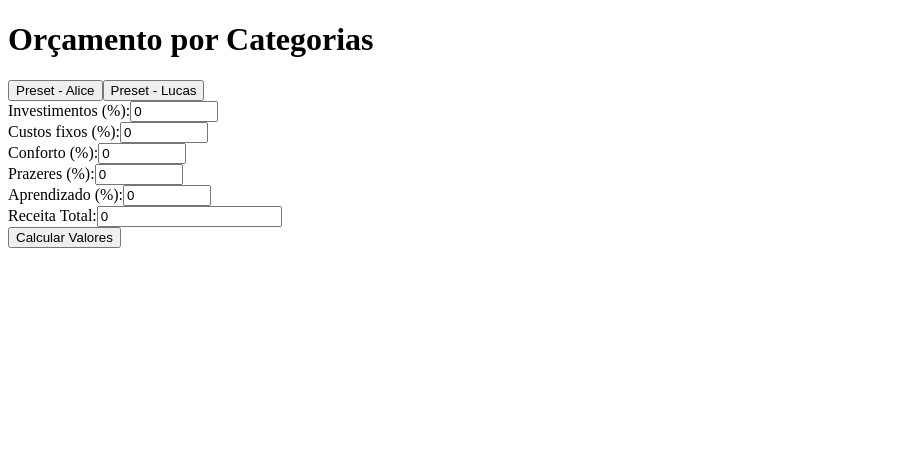
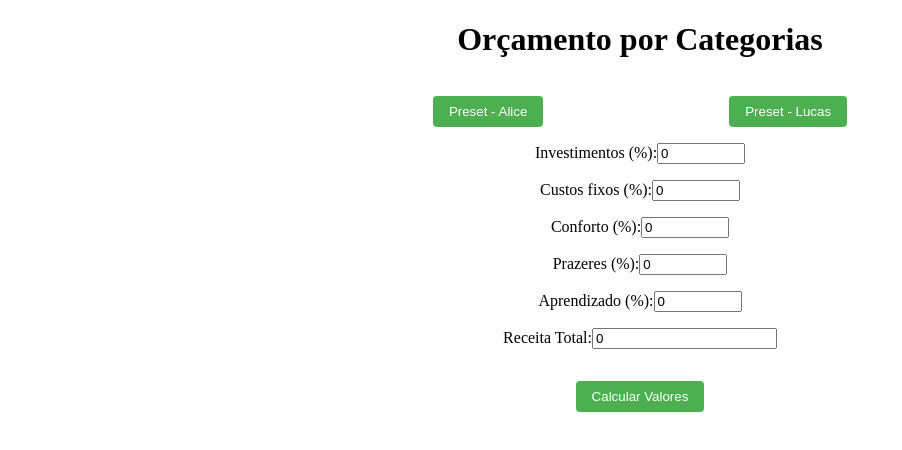
Before and after one commit to LucasCamposFerreira/financas, a Vue app: page / in a window 1280 px wide. Shown: the top 450 px of the page, without its empty margins (0-902 px from the left). Built offline with nearby package versions, Linux system fonts and the light colour scheme.

Commit message:
Update App.vue

```diff
--- a/src/App.vue
+++ b/src/App.vue
@@ -137,5 +137,68 @@ export default {
 </script>
 
 <style>
-/* Seus estilos anteriores podem permanecer os mesmos */
+#app {
+  max-width: 600px;
+  margin: 0 auto;
+  text-align: center;
+}
+
+.presets {
+  display: flex;
+  justify-content: space-around;
+  margin-bottom: 1rem;
+}
+
+form div {
+  margin-bottom: 1rem;
+}
+
+.card-resultados {
+  display: flex;
+  justify-content: space-around;
+  margin-top: 1.5rem;
+  padding: 1rem;
+  background-color: #f5f5f5;
+  border-radius: 8px;
+  box-shadow: 0px 4px 8px rgba(0, 0, 0, 0.1);
+}
+
+.resultado-item {
+  text-align: center;
+}
+
+.resultado-item p {
+  margin: 0.5rem 0;
+}
+
+.valor {
+  font-size: 1.2em;
+  color: #4CAF50;
+  font-weight: bold;
+}
+
+table {
+  width: 100%;
+  margin-top: 1.5rem;
+  border-collapse: collapse;
+}
+
+th, td {
+  padding: 8px;
+  border: 1px solid #ddd;
+}
+
+button {
+  margin-top: 1rem;
+  padding: 0.5rem 1rem;
+  background-color: #4CAF50;
+  color: white;
+  border: none;
+  cursor: pointer;
+  border-radius: 4px;
+}
+
+button:hover {
+  background-color: #45a049;
+}
 </style>
```
